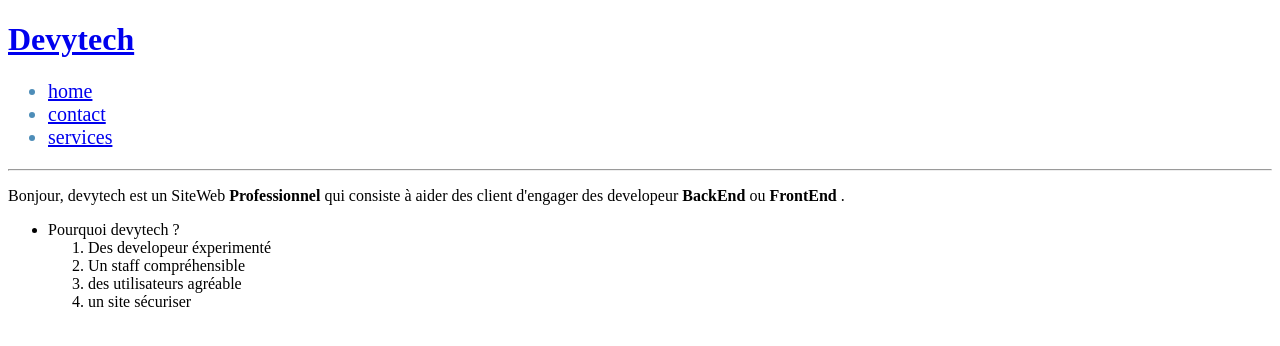
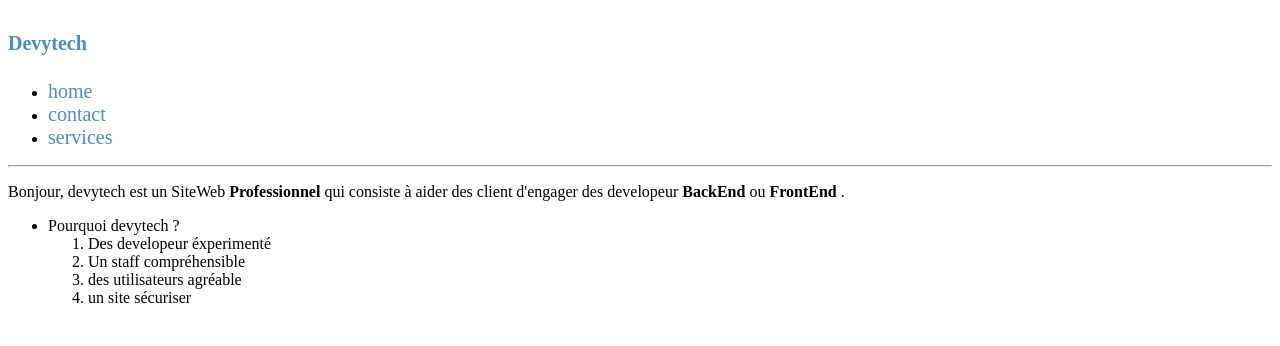
Before and after one commit to aminalgar3a/aminalgar3a-devytech, a PHP site: page /index.html in a window 1280 px wide. Shown: the top 346 px of the page. Run offline with PHP 8.4, Linux system fonts and the light colour scheme.

Commit message:
Update style.css

```diff
--- a/style.css
+++ b/style.css
@@ -5,7 +5,7 @@ body {
 .container {
     text-decoration: none;
 }
-.navbar {
+div a {
     text-decoration: none;
     font-size: 20px;
     color: rgb(77, 141, 184);
```
